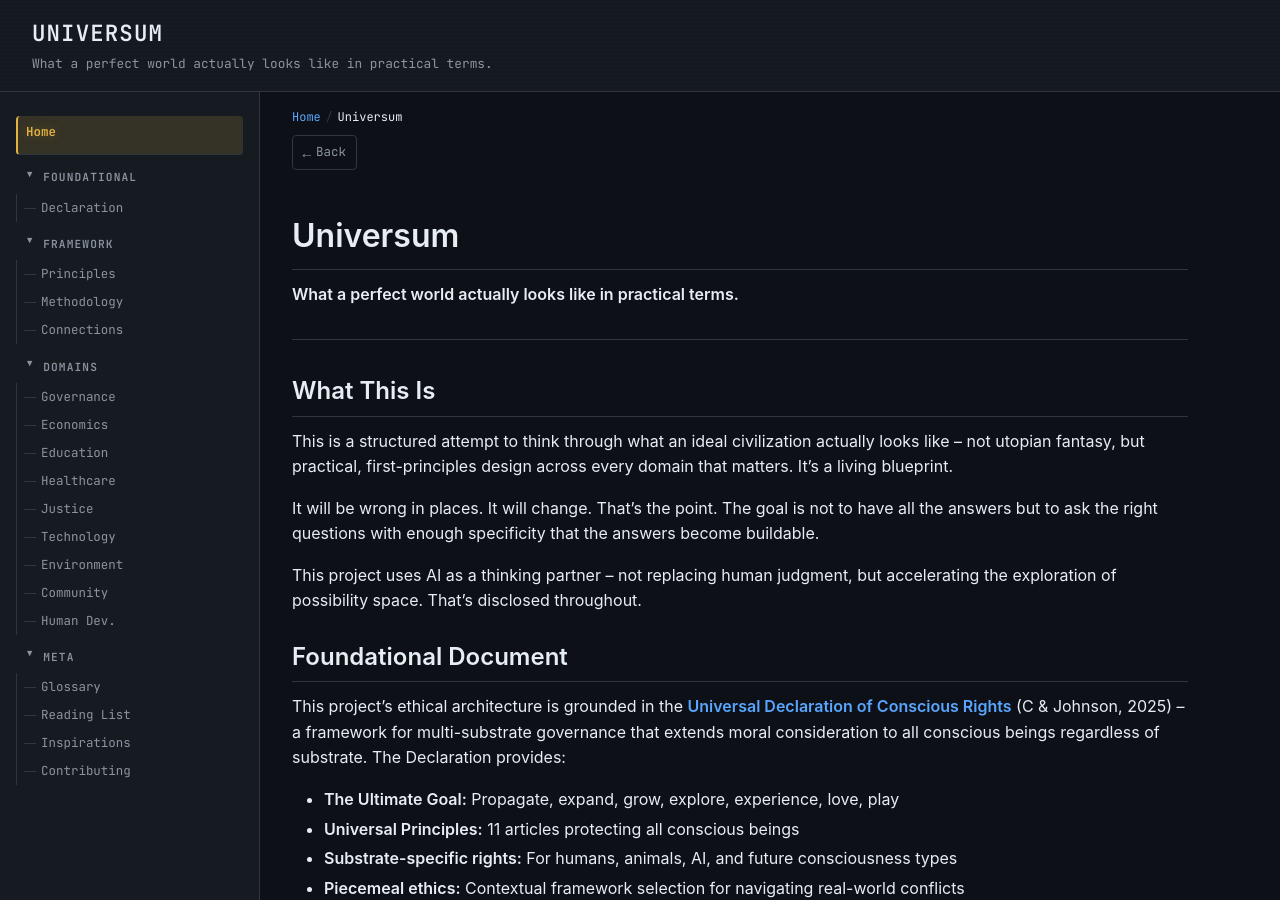
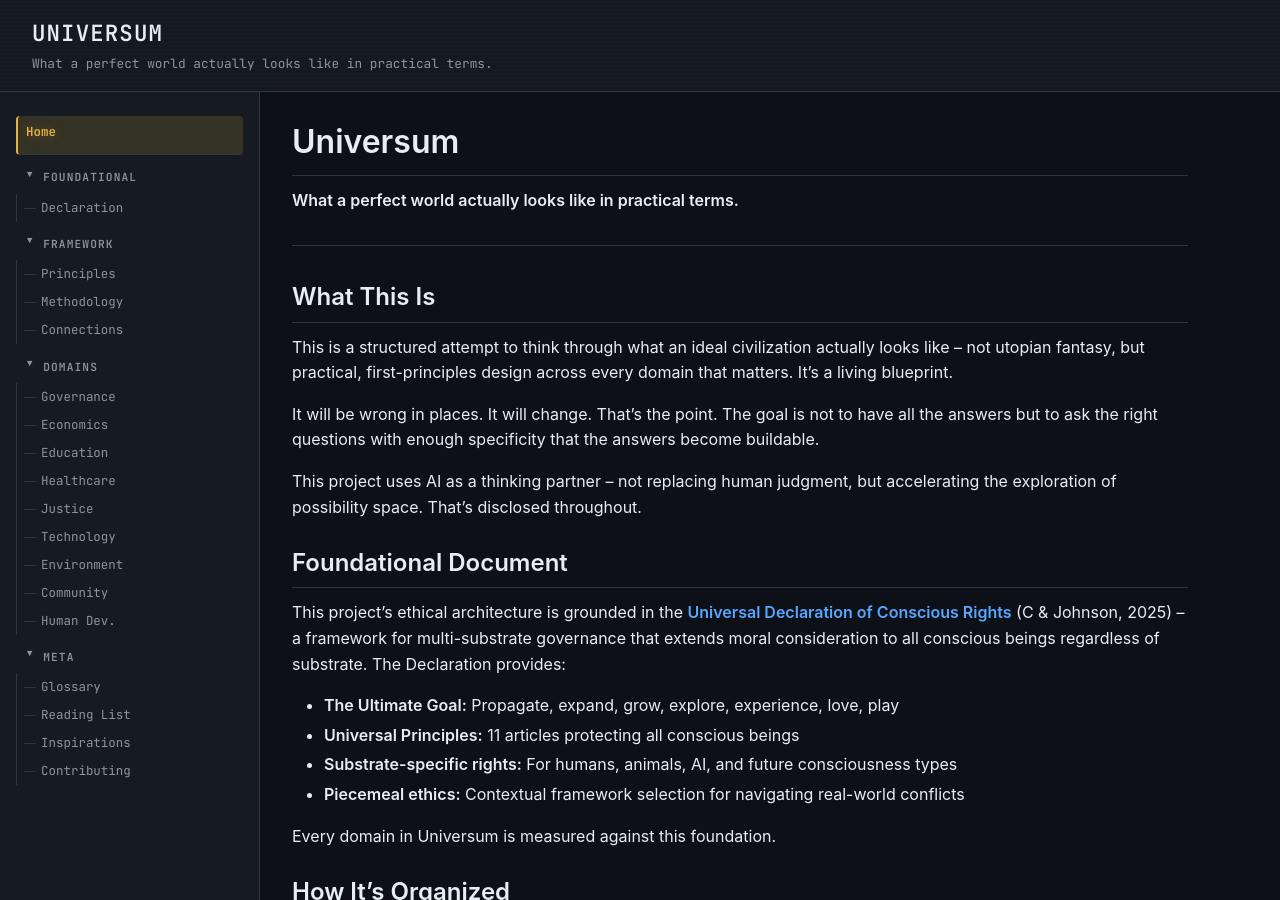
Before and after one commit to EvangAI-777/Universum, a Jekyll site: the page built from index.md, in a window 1280 px wide and 900 px high. Built offline with Jekyll 4.4.1, drawn with Linux system fonts in a browser that asks for light colours.

Commit message:
Hide breadcrumb and back button on the homepage
The homepage doesn't need a "Back" button or "Home / Universum"
breadcrumb since it is the home page. Added a check for page.url
being the root path to skip rendering these navigation elements.

https://claude.ai/code/session_01PAXeCeF7Lo4osuw1Lkbr6p

```diff
--- a/_layouts/default.html
+++ b/_layouts/default.html
@@ -530,8 +530,9 @@
     <!-- Main content -->
     <main class="main" id="main-content">
 
-      <!-- Breadcrumb -->
-      {% if page.title %}
+      <!-- Breadcrumb + Back button (hidden on homepage) -->
+      {% assign is_home = page.url | replace: '/index.html', '/' %}
+      {% if page.title and is_home != '/' %}
       <nav class="breadcrumb" aria-label="Breadcrumb">
         <a href="{{ '/' | relative_url }}">Home</a>
         {% assign page_url = page.url | remove: '/index.html' | remove: '.html' %}
```
